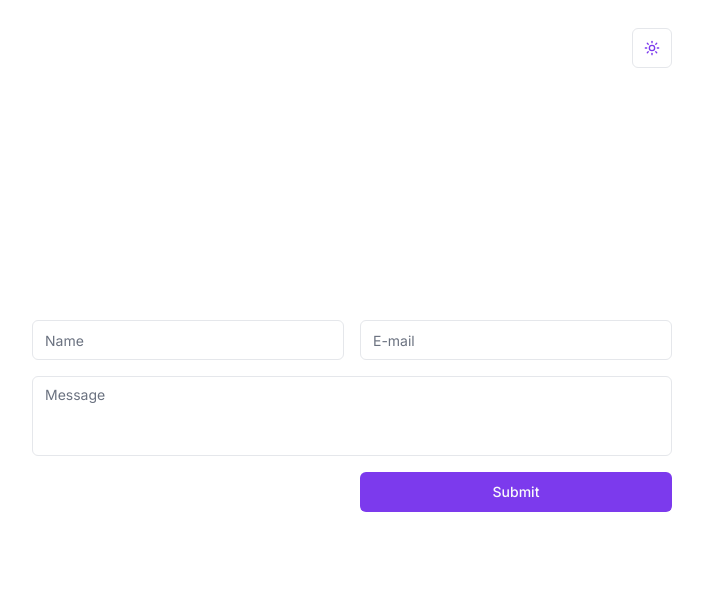
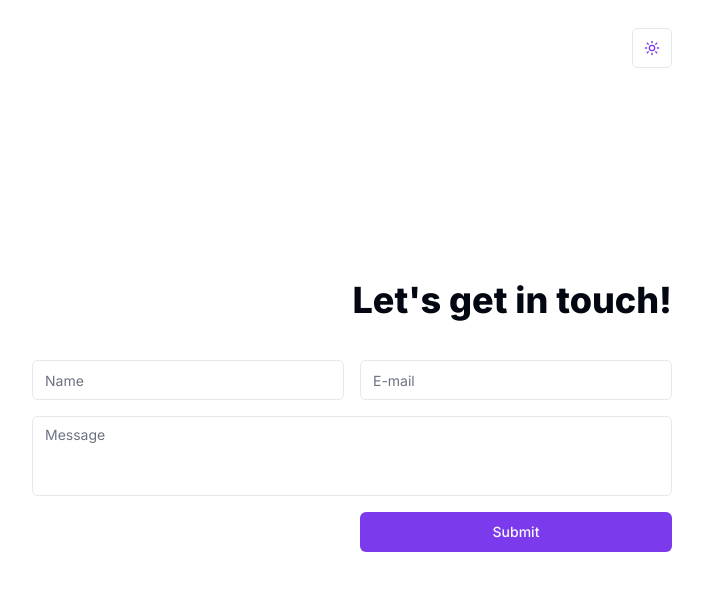
Before and after one commit to IgorKrupenja/nextjs-starter, a Next.js app: page /feedback in a window 1280 px wide. Shown: the top 590 px of the page, without its empty margins (288-991 px from the left). Built offline with nearby package versions, Linux system fonts and the light colour scheme.

Commit message:
Add heading

```diff
--- a/src/app/feedback/page.tsx
+++ b/src/app/feedback/page.tsx
@@ -5,23 +5,8 @@ import { FeedbackForm } from '@/components/feedback/feedback-form';
 export default function FeedbackPage(): ReactElement {
   return (
     <>
+      <h1 className="mb-10 ml-auto mr-0 text-4xl font-extrabold">Let&apos;s get in touch!</h1>
       <FeedbackForm />
-      {/* TODO: Replace with a better example */}
-      {/* TODO: Also use form, like for feedback? */}
-      {/* <Button
-        className="mt-4"
-        onClick={() =>
-          void fetch('/api/chat', {
-            method: 'POST',
-            body: JSON.stringify({ name: 'test', salary: '123', age: '23' }),
-            headers: {
-              'Content-Type': 'application/json',
-            },
-          })
-        }
-      >
-        Test POST, bad request
-      </Button> */}
     </>
   );
 }
```
